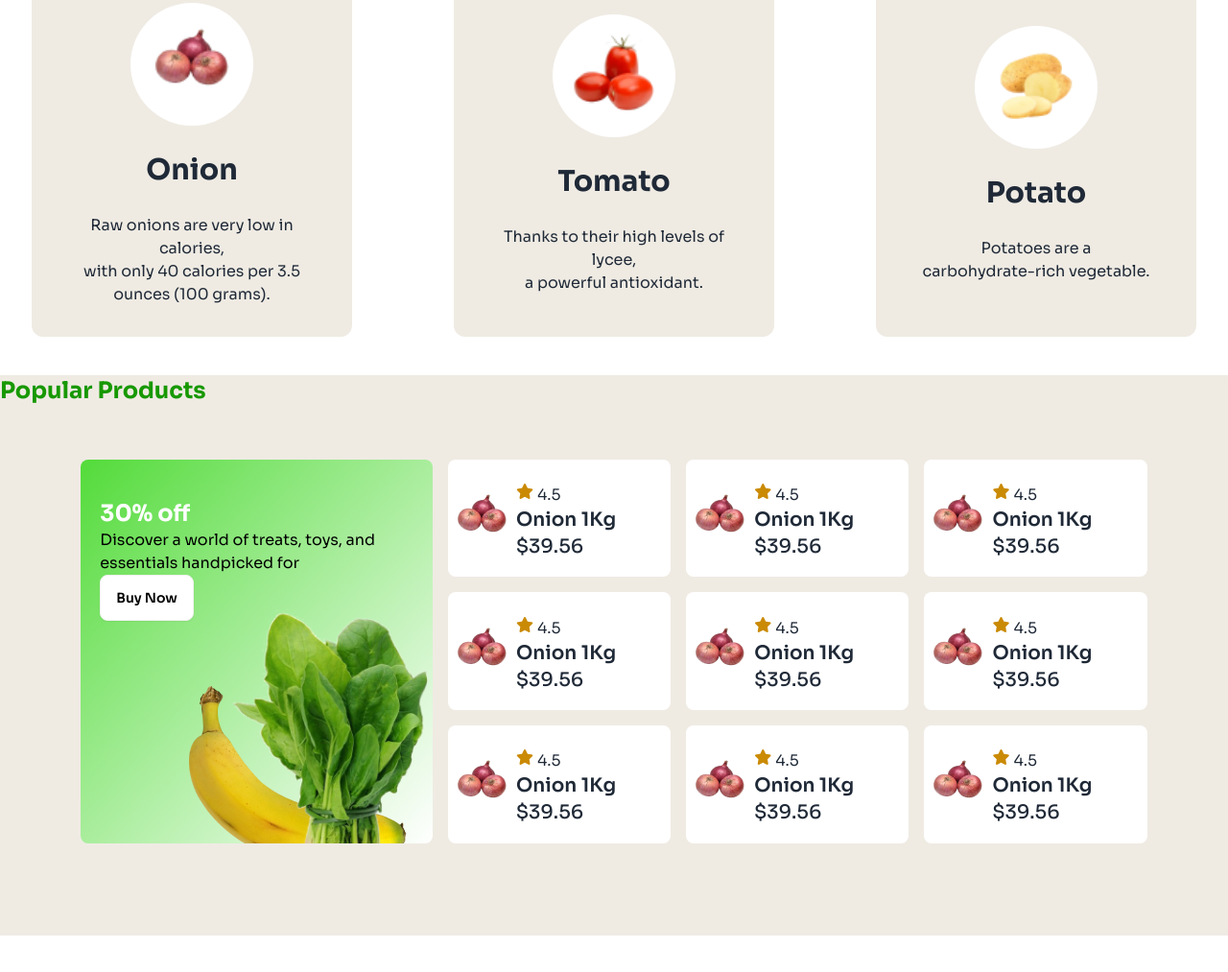
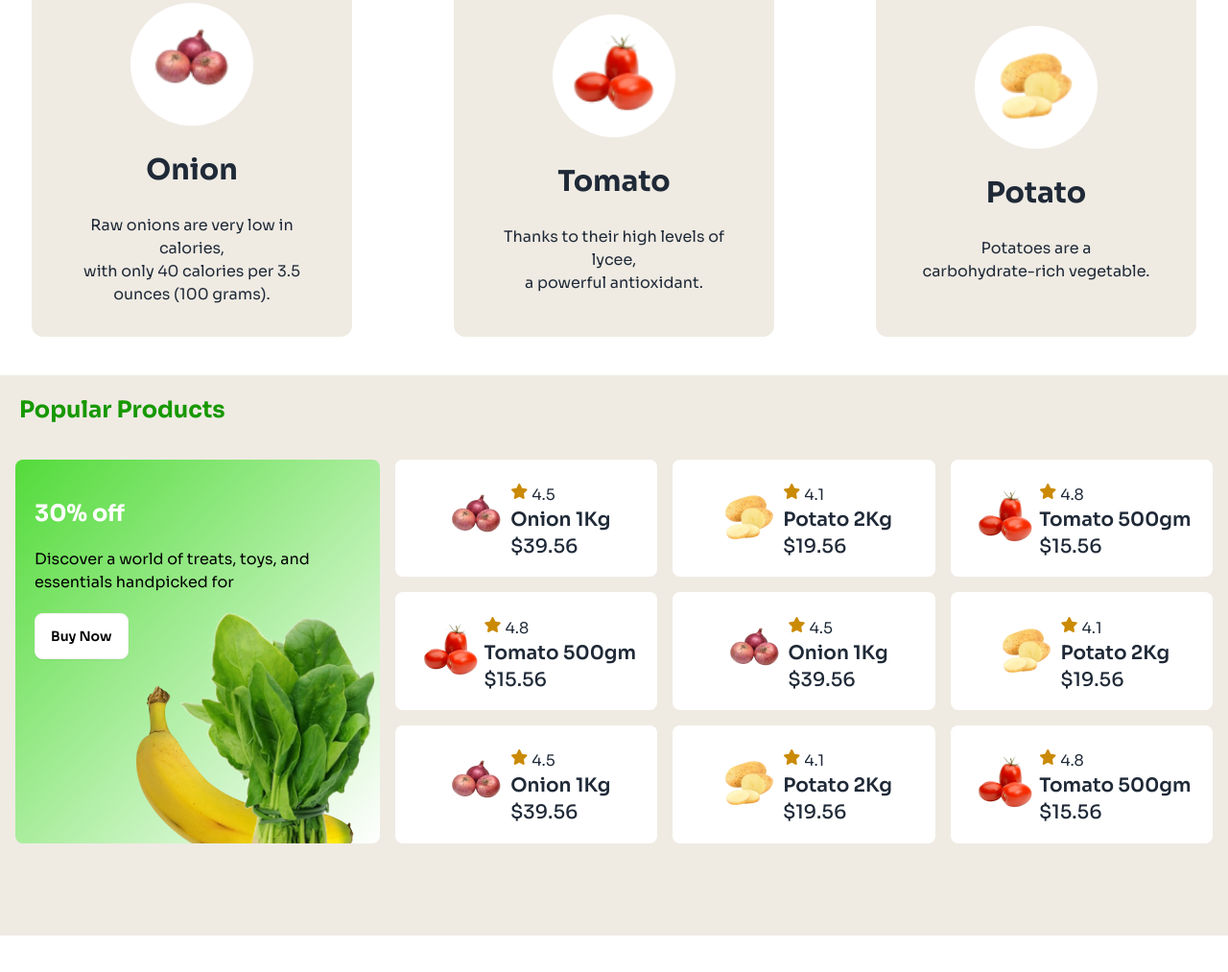
Before and after one commit to subroto123-web/subroto-b11-a3-c0002, a plain HTML site: page index.html in a window 1280 px wide. Shown: the part 1583-2596 px from the top of the page at 96% size. Drawn offline with nearby package versions, Linux system fonts and the light colour scheme.

Commit message:
update some changes in main section.

```diff
--- a/index.html
+++ b/index.html
@@ -104,7 +104,8 @@
         <h1 class="text-2xl font-bold text-green-bg mb-10 mx-auto p-7">Services</h1>
         <div class="grid grid-cols-1 md:grid-cols-2 lg:grid-cols-3 gap-10 text-center ">
             <!-- card 1 -->
-            <div class="flex flex-col justify-center items-center space-y-7 bg-primary-bg rounded-xl p-8 w-5/6 mx-auto">
+            <div
+                class="flex flex-col justify-center items-center justify-center space-y-7 bg-primary-bg rounded-xl p-8 w-5/6 mx-auto">
                 <div class="avatar">
                     <div class="w-32 rounded-full">
                         <img class="bg-white w-full p-3" src="./Images/service.png" />
@@ -116,7 +117,8 @@
 
             </div>
             <!-- card 2 -->
-            <div class="flex flex-col justify-center items-center space-y-7 bg-primary-bg rounded-xl p-8 w-5/6 mx-auto">
+            <div
+                class="flex flex-col justify-center items-center justify-center space-y-7 bg-primary-bg rounded-xl p-8 w-5/6 mx-auto">
                 <div class="avatar">
                     <div class="w-32 rounded-full">
                         <img class="bg-white w-full p-3" src="./Images/delivery.png" />
@@ -128,7 +130,8 @@
 
             </div>
             <!-- card 3 -->
-            <div class="flex flex-col justify-center items-center space-y-7 bg-primary-bg rounded-xl p-8 w-5/6 mx-auto">
+            <div
+                class="flex flex-col justify-center items-center justify-center space-y-7 bg-primary-bg rounded-xl p-8 w-5/6 mx-auto">
                 <div class="avatar">
                     <div class="w-32 rounded-full">
                         <img class="bg-white w-full p-3" class="bg-white w-full p-3" src="./Images/healthy.png" />
@@ -148,7 +151,8 @@
         <h1 class="text-2xl font-bold text-green-bg mb-10 mx-auto p-7">Some Fresh Food</h1>
         <div class="grid grid-cols-1 md:grid-cols-2 lg:grid-cols-3 gap-10 text-center ">
             <!-- card 1 -->
-            <div class="flex flex-col justify-center items-center space-y-7 bg-primary-bg rounded-xl p-8 w-5/6 mx-auto">
+            <div
+                class="flex flex-col justify-center items-center justify-center space-y-7 bg-primary-bg rounded-xl p-8 w-5/6 mx-auto">
                 <div class="avatar">
                     <div class="w-32 rounded-full">
                         <img class="bg-white w-full p-3" src="./Images/onion.png" />
@@ -159,7 +163,8 @@
 
             </div>
             <!-- card 2 -->
-            <div class="flex flex-col justify-center items-center space-y-7 bg-primary-bg rounded-xl p-8 w-5/6 mx-auto">
+            <div
+                class="flex flex-col justify-center items-center justify-center space-y-7 bg-primary-bg rounded-xl p-8 w-5/6 mx-auto">
                 <div class="avatar">
                     <div class="w-32 rounded-full">
                         <img class="bg-white w-full p-3" src="./Images/tomato.png" />
@@ -170,7 +175,8 @@
 
             </div>
             <!-- card 3 -->
-            <div class="flex flex-col justify-center items-center space-y-7 bg-primary-bg rounded-xl p-8 w-5/6 mx-auto">
+            <div
+                class="flex flex-col justify-center items-center justify-center space-y-7 bg-primary-bg rounded-xl p-8 w-5/6 mx-auto">
                 <div class="avatar">
                     <div class="w-32 rounded-full">
                         <img class="bg-white w-full p-3" class="bg-white w-full p-3" src="./Images/potato.png" />
@@ -186,21 +192,23 @@
 
     <!-- main section -->
     <main class="bg-primary-bg mb-10 lg:mb-20 pb-10 lg:pb-20">
-        <div><h1 class="text-2xl font-bold text-green-bg mb-10  ">Popular Products</h1></div>
-        <div class="hero mx-0">
-            <div></div>
+        <div class="container mx-auto">
+            <div>
+                <h1 class="text-2xl font-bold text-green-bg p-5 ">Popular Products</h1>
+            </div>
             <div class="hero-content flex-col lg:flex-row ">
                 <!-- left card -->
-                <div class=" bg-gradient-to-br from-[#53DB3A] to-white rounded-lg pt-10 px-5 relative h-[400px]">
+                <div
+                    class=" bg-gradient-to-br from-[#53DB3A] to-white space-y-2 lg:space-y-5 rounded-lg pt-10 px-5 relative h-[400px]">
                     <h1 class="text-white font-bold text-2xl">30% off</h1>
                     <p class="text-black">Discover a world of treats, toys, and essentials handpicked for </p>
                     <button class="btn bg-white text-black">Buy Now</button>
                     <img src="./Images/vegetable-offer.png" alt="" class="absolute right-0 bottom-0">
                 </div>
                 <!-- Right card -->
-                <div class="w-full grid grid-cols-2 lg:grid-cols-3 gap-4 rounded-xl  h-[400px] " >
+                <div class="w-full grid grid-cols-2 lg:grid-cols-3 gap-4 rounded-xl  h-[400px] ">
                     <!-- card 1 -->
-                    <div class="bg-white rounded-lg flex flex-row  space-y-2  items-center">
+                    <div class="bg-white rounded-lg flex flex-row  space-y-2  items-center justify-center">
                         <div>
                             <img src="./Images/onion.png" alt="" class="rounded ">
                         </div>
@@ -213,50 +221,50 @@
                             <p class="font-medium text-xl">$39.56</p>
                         </div>
                     </div>
-                    <!-- card 2 -->
-                    <div class="bg-white rounded-lg flex flex-row  space-y-2  items-center">
+                    <!-- card 2 potato-->
+                    <div class="bg-white rounded-lg flex flex-row  space-y-2  items-center justify-center">
                         <div>
-                            <img src="./Images/onion.png" alt="" class="rounded ">
+                            <img src="./Images/potato.png" alt="" class="rounded ">
                         </div>
                         <div class="flex flex-col">
                             <div class="flex flex-row space-x-1">
                                 <i class="fa-solid fa-star text-yellow-600"></i>
-                                <p>4.5</p>
+                                <p>4.1</p>
                             </div>
-                            <p class="font-semibold text-xl">Onion 1Kg</p>
-                            <p class="font-medium text-xl">$39.56</p>
+                            <p class="font-semibold text-xl">Potato 2Kg</p>
+                            <p class="font-medium text-xl">$19.56</p>
                         </div>
                     </div>
-                    <!-- card 3 -->
-                    <div class="bg-white rounded-lg flex flex-row  space-y-2  items-center">
+                    <!-- card 3 tomato-->
+                    <div class="bg-white rounded-lg flex flex-row  space-y-2 items-center justify-center">
                         <div>
-                            <img src="./Images/onion.png" alt="" class="rounded ">
+                            <img src="./Images/tomato.png" alt="" class="rounded ">
                         </div>
                         <div class="flex flex-col">
                             <div class="flex flex-row space-x-1">
                                 <i class="fa-solid fa-star text-yellow-600"></i>
-                                <p>4.5</p>
+                                <p>4.8</p>
                             </div>
-                            <p class="font-semibold text-xl">Onion 1Kg</p>
-                            <p class="font-medium text-xl">$39.56</p>
+                            <p class="font-semibold text-xl">Tomato 500gm</p>
+                            <p class="font-medium text-xl">$15.56</p>
                         </div>
                     </div>
                     <!-- card 4 -->
-                    <div class="bg-white rounded-lg flex flex-row  space-y-2  items-center">
+                    <div class="bg-white rounded-lg flex flex-row  space-y-2 items-center justify-center">
                         <div>
-                            <img src="./Images/onion.png" alt="" class="rounded ">
+                            <img src="./Images/tomato.png" alt="" class="rounded ">
                         </div>
                         <div class="flex flex-col">
                             <div class="flex flex-row space-x-1">
                                 <i class="fa-solid fa-star text-yellow-600"></i>
-                                <p>4.5</p>
+                                <p>4.8</p>
                             </div>
-                            <p class="font-semibold text-xl">Onion 1Kg</p>
-                            <p class="font-medium text-xl">$39.56</p>
+                            <p class="font-semibold text-xl">Tomato 500gm</p>
+                            <p class="font-medium text-xl">$15.56</p>
                         </div>
                     </div>
                     <!-- card 5 -->
-                    <div class="bg-white rounded-lg flex flex-row  space-y-2  items-center">
+                    <div class="bg-white rounded-lg flex flex-row  space-y-2  items-center justify-center">
                         <div>
                             <img src="./Images/onion.png" alt="" class="rounded ">
                         </div>
@@ -270,21 +278,21 @@
                         </div>
                     </div>
                     <!-- card 6 -->
-                    <div class="bg-white rounded-lg flex flex-row  space-y-2  items-center">
+                    <div class="bg-white rounded-lg flex flex-row  space-y-2  items-center justify-center">
                         <div>
-                            <img src="./Images/onion.png" alt="" class="rounded ">
+                            <img src="./Images/potato.png" alt="" class="rounded ">
                         </div>
                         <div class="flex flex-col">
                             <div class="flex flex-row space-x-1">
                                 <i class="fa-solid fa-star text-yellow-600"></i>
-                                <p>4.5</p>
+                                <p>4.1</p>
                             </div>
-                            <p class="font-semibold text-xl">Onion 1Kg</p>
-                            <p class="font-medium text-xl">$39.56</p>
+                            <p class="font-semibold text-xl">Potato 2Kg</p>
+                            <p class="font-medium text-xl">$19.56</p>
                         </div>
                     </div>
                     <!-- card 7 -->
-                    <div class="bg-white rounded-lg flex flex-row  space-y-2  items-center">
+                    <div class="bg-white rounded-lg flex flex-row  space-y-2  items-center justify-center">
                         <div>
                             <img src="./Images/onion.png" alt="" class="rounded ">
                         </div>
@@ -298,31 +306,31 @@
                         </div>
                     </div>
                     <!-- card 8 -->
-                    <div class="bg-white rounded-lg flex flex-row  space-y-2  items-center">
+                    <div class="bg-white rounded-lg flex flex-row  space-y-2  items-center justify-center">
                         <div>
-                            <img src="./Images/onion.png" alt="" class="rounded ">
+                            <img src="./Images/potato.png" alt="" class="rounded ">
                         </div>
                         <div class="flex flex-col">
                             <div class="flex flex-row space-x-1">
                                 <i class="fa-solid fa-star text-yellow-600"></i>
-                                <p>4.5</p>
+                                <p>4.1</p>
                             </div>
-                            <p class="font-semibold text-xl">Onion 1Kg</p>
-                            <p class="font-medium text-xl">$39.56</p>
+                            <p class="font-semibold text-xl">Potato 2Kg</p>
+                            <p class="font-medium text-xl">$19.56</p>
                         </div>
                     </div>
                     <!-- card 9 -->
-                    <div class="bg-white rounded-lg flex flex-row  space-y-2  items-center">
+                    <div class="bg-white rounded-lg flex flex-row  space-y-2 items-center justify-center">
                         <div>
-                            <img src="./Images/onion.png" alt="" class="rounded ">
+                            <img src="./Images/tomato.png" alt="" class="rounded ">
                         </div>
                         <div class="flex flex-col">
                             <div class="flex flex-row space-x-1">
                                 <i class="fa-solid fa-star text-yellow-600"></i>
-                                <p>4.5</p>
+                                <p>4.8</p>
                             </div>
-                            <p class="font-semibold text-xl">Onion 1Kg</p>
-                            <p class="font-medium text-xl">$39.56</p>
+                            <p class="font-semibold text-xl">Tomato 500gm</p>
+                            <p class="font-medium text-xl">$15.56</p>
                         </div>
                     </div>
                 </div>
```
